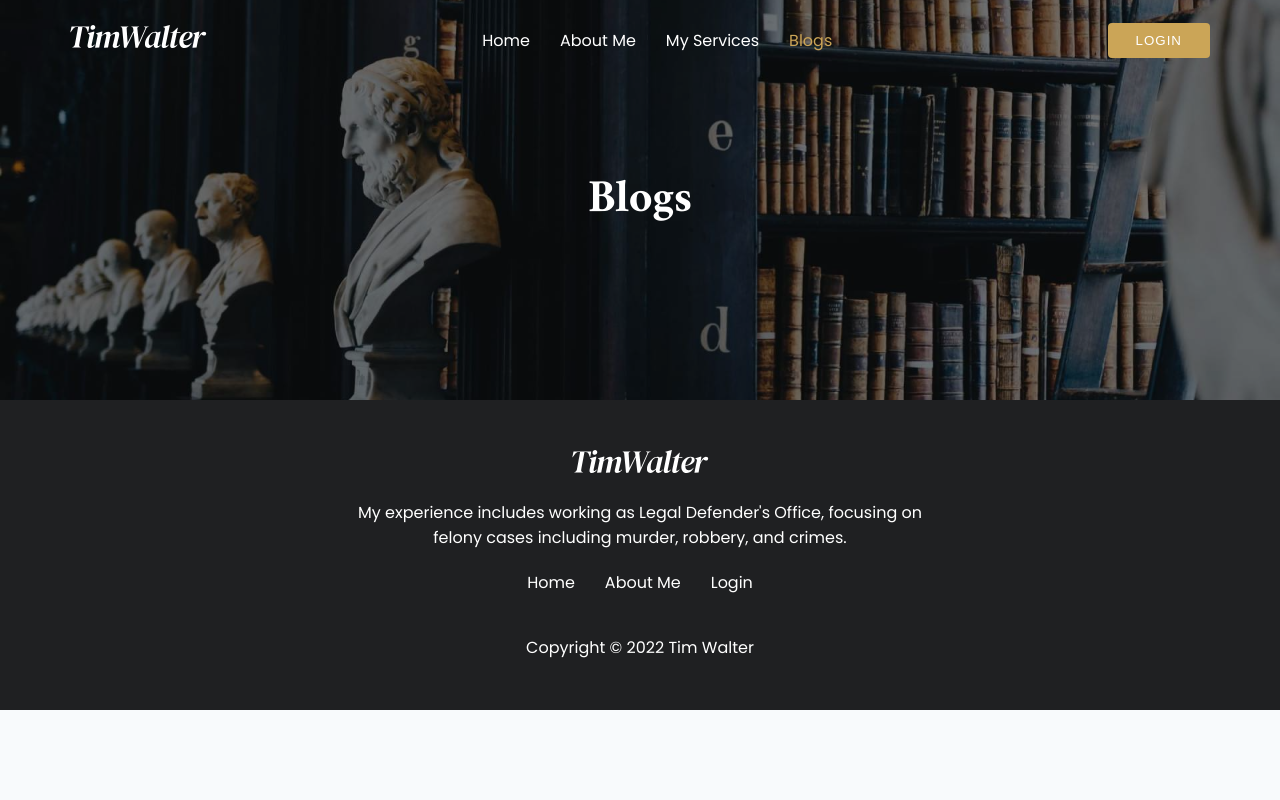
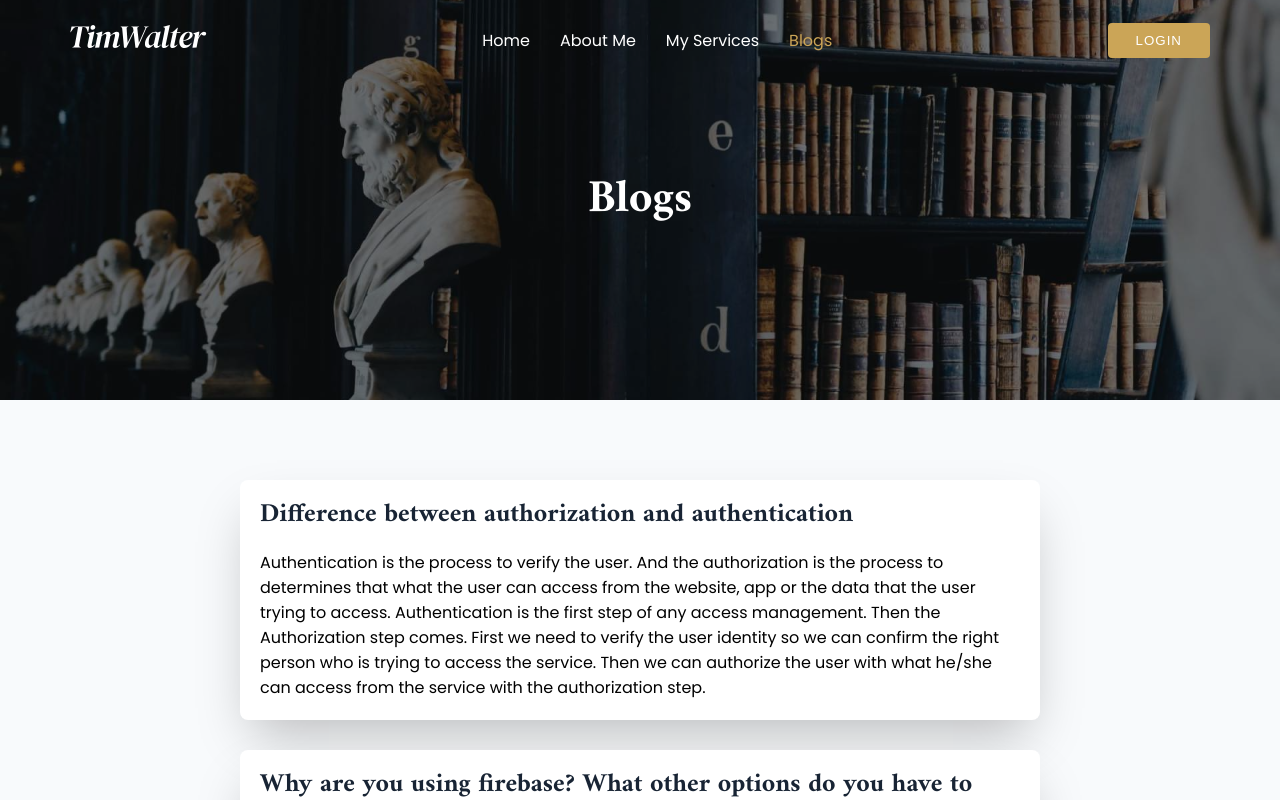
Before and after one commit to sabbirzzaman/tim-walter, a React (Create React App) app: page /blogs in a window 1280 px wide. Shown: the top 800 px of the page. Built offline with nearby package versions, Linux system fonts and the light colour scheme; no server answers.

Commit message:
blog uploaded

```diff
--- /dev/null
+++ b/src/pages/Blogs/BlogItem/BlogItem.css
@@ -0,0 +1,11 @@
+.blog-item {
+    background-color: #fff;
+    border-radius: 8px;
+    box-shadow: 0 25px 50px -12px rgb(0 0 0 / 0.25);
+    padding: 20px;
+    margin-bottom: 30px;
+}
+
+.blog-item h3 {
+    margin-bottom: 20px;
+}
--- /dev/null
+++ b/src/pages/Blogs/BlogItem/BlogItem.js
@@ -0,0 +1,14 @@
+import React from 'react';
+import './BlogItem.css'
+
+const BlogItem = ({blog}) => {
+    const {title, description} = blog;
+    return (
+        <div className='blog-item'>
+            <h3>{title}</h3>
+            <p>{description}</p>
+        </div>
+    );
+};
+
+export default BlogItem;
--- a/src/pages/Blogs/Blogs/Blogs.css
+++ b/src/pages/Blogs/Blogs/Blogs.css
@@ -0,0 +1,7 @@
+.blogs-container {
+    padding: 80px 0;
+}
+
+.blogs-container .container {
+    max-width: 800px;
+}
--- a/src/pages/Blogs/Blogs/Blogs.js
+++ b/src/pages/Blogs/Blogs/Blogs.js
@@ -1,15 +1,40 @@
 import React from 'react';
 import TitleBanner from '../../Common/TitleBanner/TitleBanner';
-import './Blogs.css'
+import BlogItem from '../BlogItem/BlogItem';
+import './Blogs.css';
 
 const Blogs = () => {
+    const blogs = [
+        {
+            id: 1,
+            title: 'Difference between authorization and authentication',
+            description:
+                'Authentication is the process to verify the user. And the authorization is the process to determines that what the user can access from the website, app or the data that the user trying to access. Authentication is the first step of any access management. Then the Authorization step comes. First we need to verify the user identity so we can confirm the right person who is trying to access the service. Then we can authorize the user with what he/she can access from the service with the authorization step.',
+        },
+        {
+            id: 2,
+            title: 'Why are you using firebase? What other options do you have to implement authentication?',
+            description:
+                'Firebase is a application development platform that provides us realtime database. Firebase helps us to create an authentication system for our website or app easily. We do not need to understand the complex behind the seen of the authentication system. Firebase makes it easy to get the user signed-in in out app. Firebase also provides us backend services. Without firebase we have also other options to implement the authentication system. We can also use "Auth0", "Okta", "Keycloak", etc. for authentication. ',
+        },
+        {
+            id: 3,
+            title: 'What other services does firebase provide other than authentication?',
+            description:
+                'Without authentication there are some other services that firebase provide us. Cloud Firestore: Cloud Firestore is a document database. Thats lets us store, query and sync data for your app or website. Hosting: Firebase hosting provides us live production for our website or app. We can deploy our single-page web app, Mobile app landing page or a progressive web app. Google Analytics: Firebase Google Analytics provides ous unlimited analytics solution without any charges. Firebase also provides us many more other services.',
+        },
+    ];
     return (
         <>
-            <TitleBanner title='Blogs'></TitleBanner>
+            <TitleBanner title="Blogs"></TitleBanner>
 
             <div className="blogs-container">
                 <div className="container">
-
+                    <div className="blogs">
+                        {blogs.map((blog) => (
+                            <BlogItem key={blog.id} blog={blog}></BlogItem>
+                        ))}
+                    </div>
                 </div>
             </div>
         </>
```
